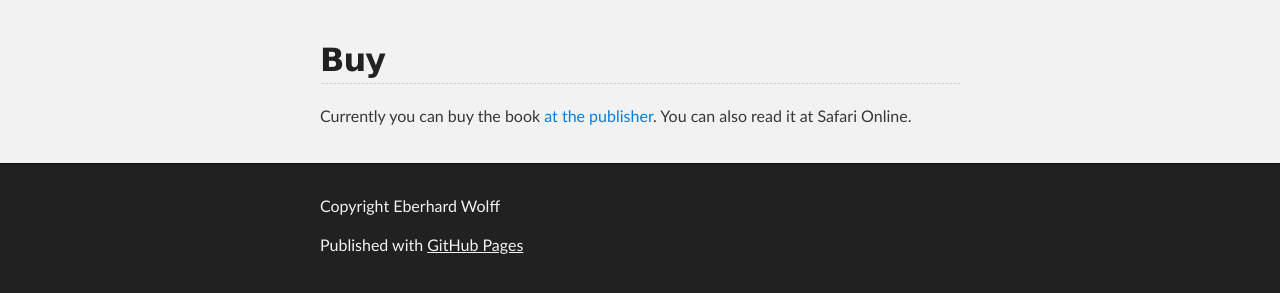
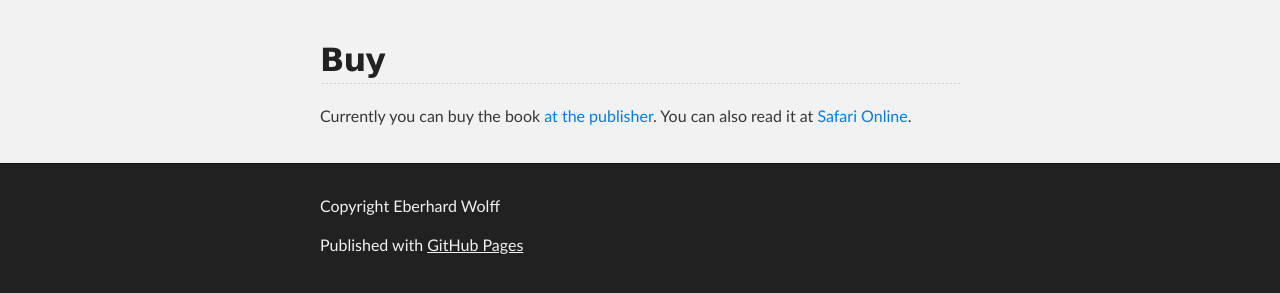
Before and after one commit to ewolff/continuous-delivery-book.com, a Jekyll site: the page built from buy.md, in a window 1280 px wide. Shown: the part 224-517 px from the top of the page. Built offline with Jekyll 4.4.1, drawn with Linux system fonts in a browser that asks for light colours; part of the change alters nothing that is shown.

```diff
--- a/buy.md
+++ b/buy.md
@@ -9,4 +9,4 @@ Buy
 
 Currently you can buy the book
 [at the publisher](http://www.informit.com/store/practical-guide-to-continuous-delivery-9780134691473). You
-can also read it at Safari Online.
+can also read it at [Safari Online](https://www.safaribooksonline.com/library/view/a-practical-guide/9780134691626/).
```
